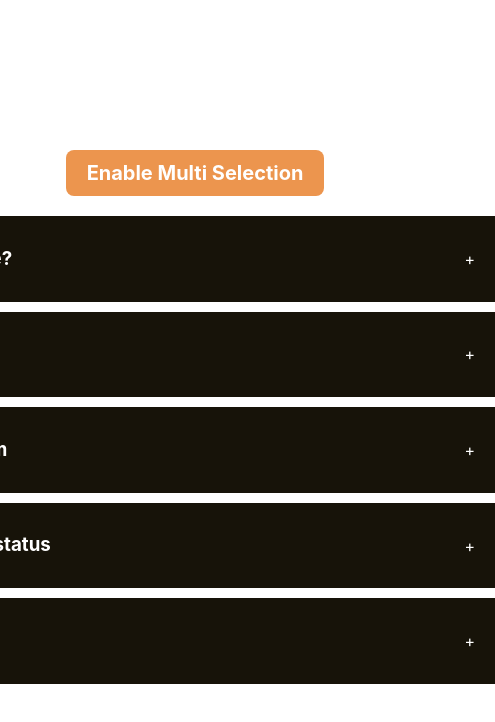
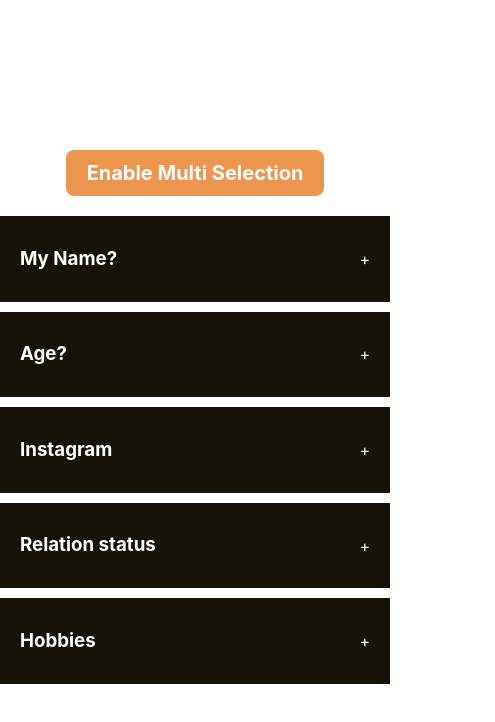
Before and after one commit to nitinryali/my-react-app, a React (Vite) app: page / in a window 390 px wide. Shown: the top 722 px of the page, 495 px wide, since content can reach past the window. Built offline with nearby package versions, Linux system fonts and the light colour scheme.

Commit message:
media queries updated

```diff
--- a/src/components/accordian/styles.css
+++ b/src/components/accordian/styles.css
@@ -41,3 +41,9 @@
     color: #ffffff;
     height: auto;
   }
+
+@media (max-width: 768px) {
+  .accordian {
+    width: 100%;
+  }
+}
```
